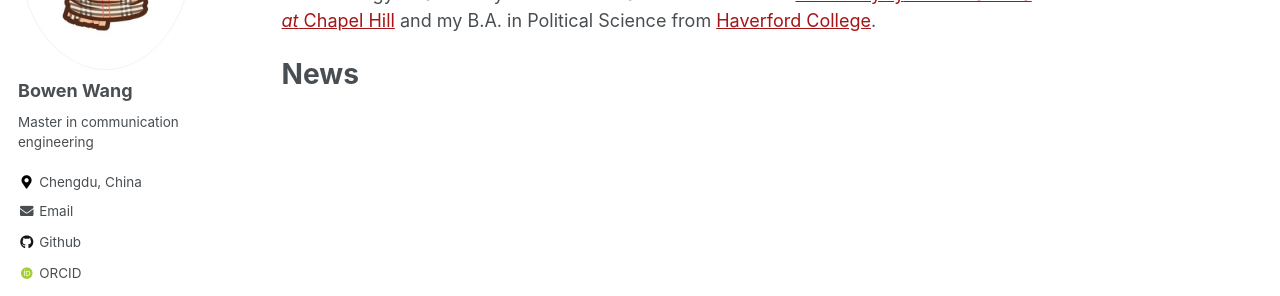
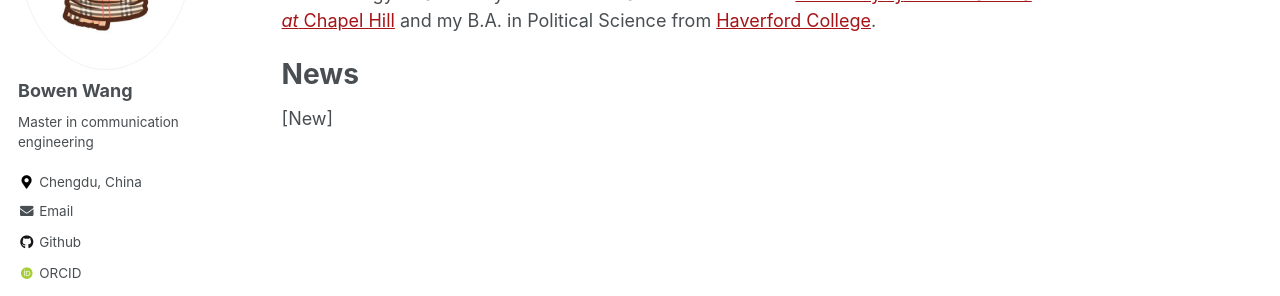
Before and after one commit to BW-Wang/BW-Wang.github.io, a Jekyll site: the page built from _pages/about.md, in a window 1280 px wide. Shown: the part 288-584 px from the top of the page. Built offline with Jekyll 4.4.1, drawn with Linux system fonts in a browser that asks for light colours; some web fonts are replaced.

Commit message:
Update about.md

```diff
--- a/_pages/about.md
+++ b/_pages/about.md
@@ -22,4 +22,4 @@ B.A. in Political Science from [Haverford College](https://www.haverford.edu/).
 
 # News
 
-<nbsp>
+[New]
```
